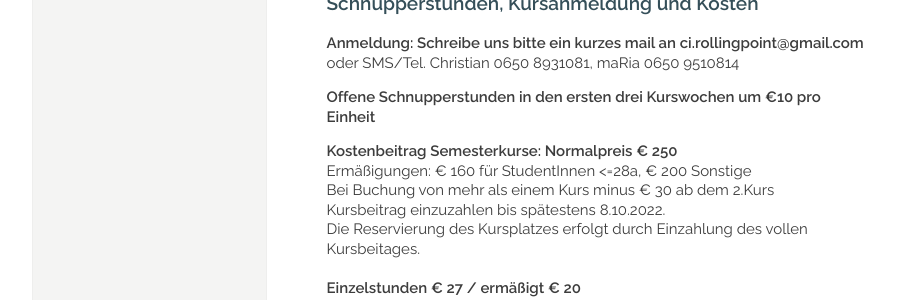
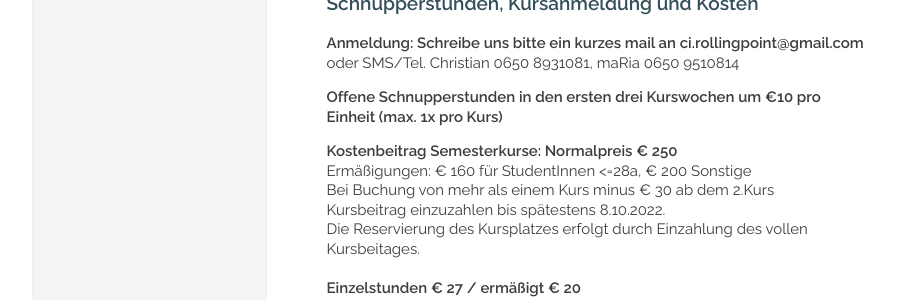
Before and after one commit to manulari/rollingpointat, a Jekyll site: the page built from _pages_de/kurse.md, in a window 1280 px wide and 900 px high, scrolled down 3199 px. Shown: the part 172-472 px from the top of the window, without its empty margins (152-1050 px from the left). Built offline with Jekyll 4.4.1, drawn with Linux system fonts in a browser that asks for light colours; comment, search, counter and statistics services are not loaded.

Commit message:
Update page (de) “kurse”

```diff
--- a/_pages_de/kurse.md
+++ b/_pages_de/kurse.md
@@ -120,7 +120,7 @@ Die Termine des abwechselnd von maRia und Christian geleiteten Kurses können au
 **Anmeldung: Schreibe uns bitte ein kurzes mail an ci.rollingpoint@gmail.com**\
 oder SMS/Tel. Christian 0650 8931081, maRia 0650 9510814
 
-**Offene Schnupperstunden in den ersten drei Kurswochen um €10 pro Einheit**
+**Offene Schnupperstunden in den ersten drei Kurswochen um €10 pro Einheit (max. 1x pro Kurs)**
 
 **Kostenbeitrag Semesterkurse: Normalpreis € 250**\
 Ermäßigungen: € 160 für StudentInnen <=28a, € 200 Sonstige\
```
